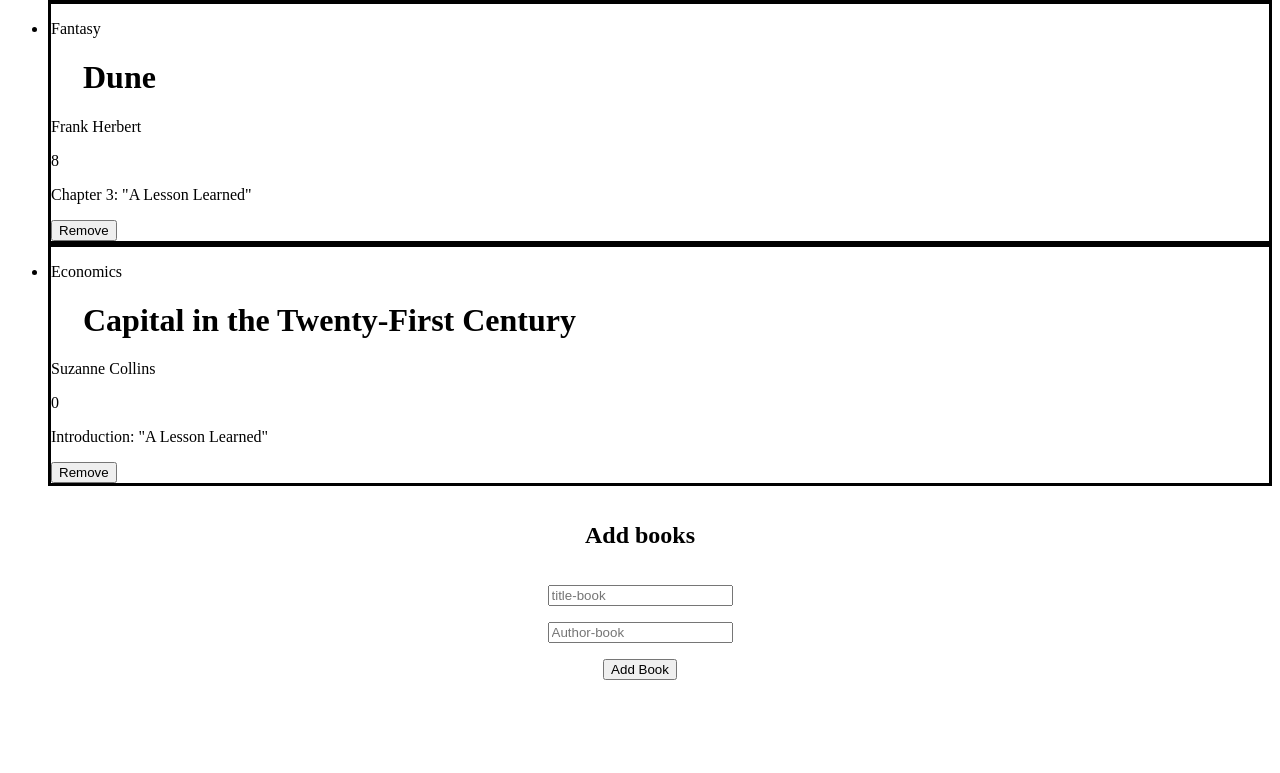
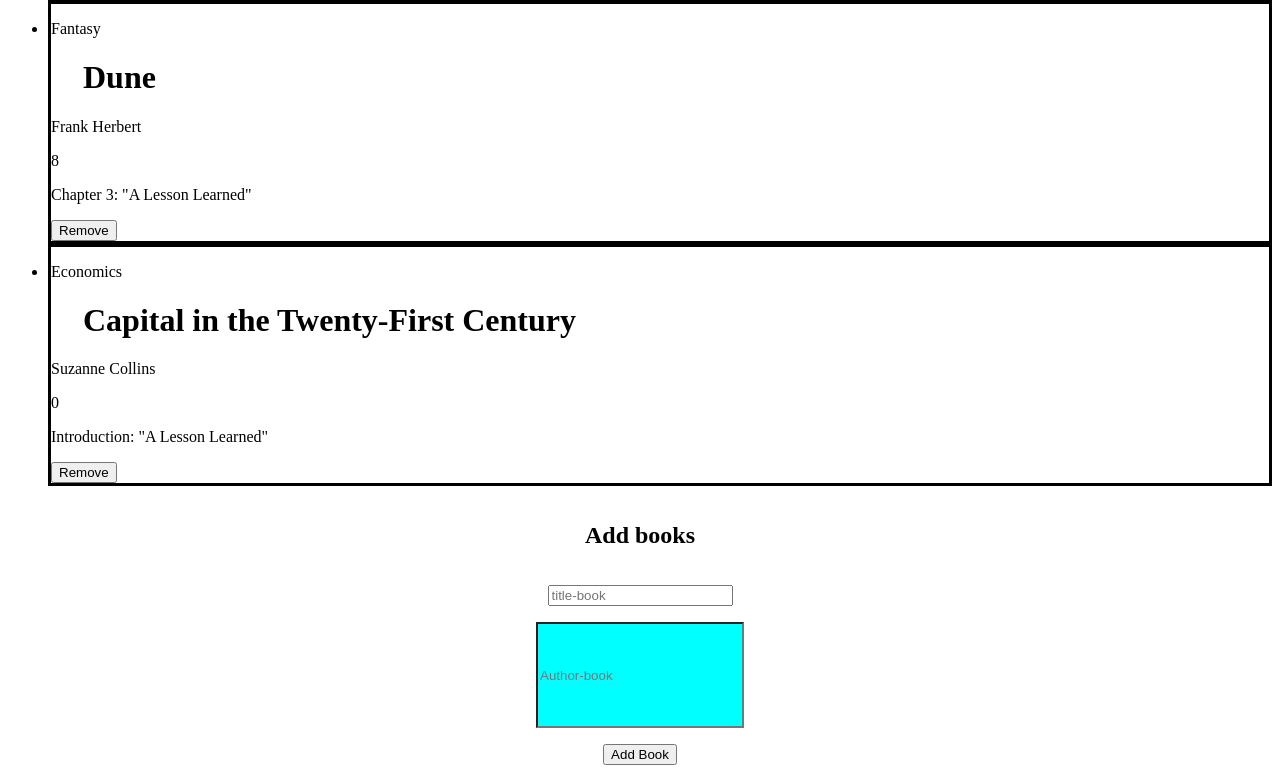
Before and after one commit to SabaAhmad404/Bookstore-React, a React (Create React App) app: page / in a window 1280 px wide. Shown: the part 333-1106 px from the top of the page. Before the commit the page ends 1021 px from the top, so only its background shows below. Built offline with nearby package versions, Linux system fonts and the light colour scheme.

Commit message:
some styling

```diff
--- a/src/styles/app.css
+++ b/src/styles/app.css
@@ -28,3 +28,9 @@
   justify-content: center;
   align-items: center;
 }
+#text-author{
+  width:200px;
+  height: 100px;
+  background-color: aqua;
+  color: orange;
+}
```
